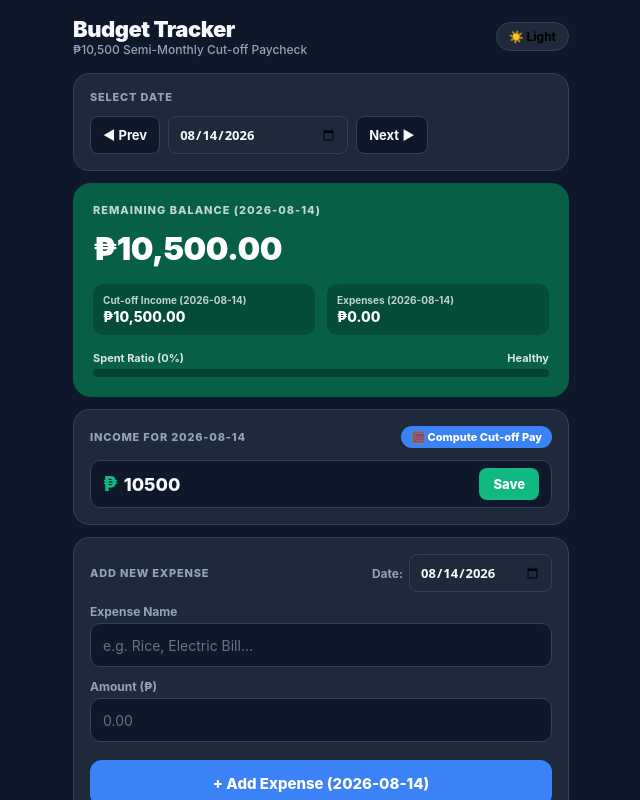
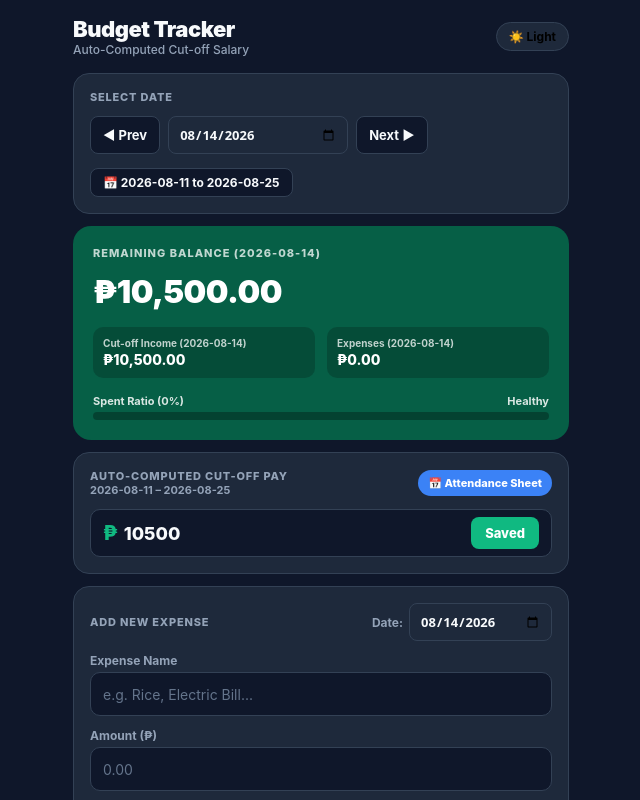
Before and after one commit to EnzoSoti/Buget-Tracking, a React (Vite) app in the folder frontend/: page / in a window 1280 px wide. Shown: the whole page, without its empty margins (319-959 px from the left). Built offline with nearby package versions, Linux system fonts and the light colour scheme; the HTML template or start-up script is replaced by a standard one.

Commit message:
Automated cut-off range detection per selected date and live salary recalculation when toggling attendance

```diff
--- a/frontend/src/App.jsx
+++ b/frontend/src/App.jsx
@@ -32,6 +32,46 @@ const getDayNameStr = (dateStr) => {
 const isSunday = (dateStr) => getDayNameStr(dateStr) === 'Sun';
 const isSaturday = (dateStr) => getDayNameStr(dateStr) === 'Sat';
 
+// Automatically calculate cut-off period start & end for any given date
+// Cut-off 1: 11th to 25th of same month
+// Cut-off 2: 26th of previous month to 10th of current month
+const getCutoffRangeForDate = (dateStr) => {
+  try {
+    const [y, m, d] = dateStr.split('-').map(Number);
+    if (d >= 11 && d <= 25) {
+      const startM = String(m).padStart(2, '0');
+      return {
+        start: `${y}-${startM}-11`,
+        end: `${y}-${startM}-25`,
+        label: `Paycheck Cut-off: ${y}-${startM}-11 to ${y}-${startM}-25`
+      };
+    } else if (d >= 26) {
+      const curDate = new Date(y, m - 1, 26);
+      const nextDate = new Date(y, m, 10);
+      const startStr = getTodayString(curDate);
+      const endStr = getTodayString(nextDate);
+      return {
+        start: startStr,
+        end: endStr,
+        label: `Paycheck Cut-off: ${startStr} to ${endStr}`
+      };
+    } else {
+      // d <= 10
+      const prevDate = new Date(y, m - 2, 26);
+      const curDate = new Date(y, m - 1, 10);
+      const startStr = getTodayString(prevDate);
+      const endStr = getTodayString(curDate);
+      return {
+        start: startStr,
+        end: endStr,
+        label: `Paycheck Cut-off: ${startStr} to ${endStr}`
+      };
+    }
+  } catch (e) {
+    return { start: dateStr, end: dateStr, label: `Cut-off: ${dateStr}` };
+  }
+};
+
 // Generate array of date strings between start and end date (inclusive)
 const getDateRangeArray = (startStr, endStr) => {
   const dates = [];
@@ -63,13 +103,10 @@ export default function App() {
   // Date Selection State
   const [selectedDate, setSelectedDate] = useState(getTodayString());
   const [expenseDate, setExpenseDate] = useState(getTodayString());
-  const [salaryInputVal, setSalaryInputVal] = useState('10500.00');
 
   // Cut-off Calculator State
   const [showCalculator, setShowCalculator] = useState(false);
   const [cutoffBasePay, setCutoffBasePay] = useState('10500'); // ₱10,500 per cut-off
-  const [cutoffStart, setCutoffStart] = useState('2026-07-26');
-  const [cutoffEnd, setCutoffEnd] = useState('2026-08-10');
 
   // Map of Date -> Attendance Status ('FULL', 'SAT_FULL', 'HALF', 'ABSENT', 'REST_DAY')
   const [attendanceMap, setAttendanceMap] = useState({});
@@ -87,6 +124,37 @@ export default function App() {
   const [editAmount, setEditAmount] = useState('');
   const [editDate, setEditDate] = useState(getTodayString());
 
+  // Detect cut-off range for selectedDate
+  const currentCutoff = getCutoffRangeForDate(selectedDate);
+  const rangeDates = getDateRangeArray(currentCutoff.start, currentCutoff.end);
+  const baseCutoffPay = parseFloat(cutoffBasePay) || 10500;
+
+  // Resolve status for a date (Saturdays = 1.0x Full pay, Sundays = 0x Rest day)
+  const getResolvedStatus = (dateStr) => {
+    if (attendanceMap[dateStr]) return attendanceMap[dateStr];
+    if (isSunday(dateStr)) return 'REST_DAY';
+    if (isSaturday(dateStr)) return 'SAT_FULL';
+    return 'FULL';
+  };
+
+  // Calculate cut-off pay for current cut-off range
+  let totalScheduledDays = 0;
+  let totalAttendedDays = 0;
+
+  rangeDates.forEach(d => {
+    const status = getResolvedStatus(d);
+    if (!isSunday(d)) totalScheduledDays += 1.0;
+    if (status === 'FULL' || status === 'SAT_FULL') totalAttendedDays += 1.0;
+    else if (status === 'HALF') totalAttendedDays += 0.5;
+    else if (status === 'ABSENT' || status === 'REST_DAY') totalAttendedDays += 0;
+  });
+
+  const dailyCutoffRate = totalScheduledDays > 0 ? baseCutoffPay / totalScheduledDays : 0;
+  const calculatedCutoffSalary = Math.round(totalAttendedDays * dailyCutoffRate * 100) / 100;
+
+  // Current active date's salary (auto-computed from current cut-off unless custom overridden)
+  const currentDateSalary = dailySalaries[selectedDate] ?? calculatedCutoffSalary;
+
   // Load Saved Data
   useEffect(() => {
     try {
@@ -95,8 +163,6 @@ export default function App() {
         const parsed = JSON.parse(saved);
         if (parsed.dailySalaries && typeof parsed.dailySalaries === 'object') {
           setDailySalaries(parsed.dailySalaries);
-        } else if (typeof parsed.salary === 'number') {
-          setDailySalaries({ [getTodayString()]: parsed.salary });
         }
         if (Array.isArray(parsed.expenses)) {
           setExpenses(parsed.expenses);
@@ -108,23 +174,13 @@ export default function App() {
           setAttendanceMap(parsed.attendanceMap);
         }
         if (parsed.cutoffBasePay) setCutoffBasePay(parsed.cutoffBasePay);
-        if (parsed.cutoffStart) setCutoffStart(parsed.cutoffStart);
-        if (parsed.cutoffEnd) setCutoffEnd(parsed.cutoffEnd);
-      } else {
-        setDailySalaries({ [getTodayString()]: 10500.00 });
       }
     } catch (e) {
       console.error(e);
     }
   }, []);
 
-  // Update Salary Input when Selected Date Changes
-  useEffect(() => {
-    const currentInc = dailySalaries[selectedDate] ?? (selectedDate === getTodayString() ? 10500.00 : 0);
-    setSalaryInputVal(currentInc > 0 ? currentInc.toString() : '');
-  }, [selectedDate, dailySalaries]);
-
-  // Save Data
+  // Save Data helper
   const saveData = (newDailySalaries, newExpenses, newIsDark, newAttMap = attendanceMap, extra = {}) => {
     try {
       localStorage.setItem('rn_daily_budget_data', JSON.stringify({
@@ -133,8 +189,6 @@ export default function App() {
         isDark: newIsDark,
         attendanceMap: newAttMap,
         cutoffBasePay,
-        cutoffStart,
-        cutoffEnd,
         ...extra
       }));
     } catch (e) {
@@ -162,9 +216,9 @@ export default function App() {
     setExpenseDate(newStr);
   };
 
-  // Save Income for Currently Selected Date
-  const handleUpdateSalary = () => {
-    const val = parseFloat(salaryInputVal);
+  // Save Manual Income for Currently Selected Date
+  const handleUpdateSalary = (valStr) => {
+    const val = parseFloat(valStr);
     const validVal = (!isNaN(val) && val >= 0) ? val : 0;
 
     const updatedSalaries = {
@@ -268,37 +322,6 @@ export default function App() {
     saveData(dailySalaries, expenses, next);
   };
 
-  // --- CUT-OFF SALARY CALCULATION LOGIC ---
-  const rangeDates = getDateRangeArray(cutoffStart, cutoffEnd);
-  const baseCutoffPay = parseFloat(cutoffBasePay) || 10500;
-
-  // Resolve status for a date (Saturdays = 1.0x Full pay, Sundays = 0x Rest day)
-  const getResolvedStatus = (dateStr) => {
-    if (attendanceMap[dateStr]) return attendanceMap[dateStr];
-    if (isSunday(dateStr)) return 'REST_DAY';
-    if (isSaturday(dateStr)) return 'SAT_FULL';
-    return 'FULL';
-  };
-
-  // Total scheduled work days in this cut-off period
-  let totalScheduledDays = 0;
-  let totalAttendedDays = 0;
-
-  rangeDates.forEach(d => {
-    const status = getResolvedStatus(d);
-    // Scheduled work days count (all non-Sundays)
-    if (!isSunday(d)) totalScheduledDays += 1.0;
-
-    // Attended days count
-    if (status === 'FULL' || status === 'SAT_FULL') totalAttendedDays += 1.0;
-    else if (status === 'HALF') totalAttendedDays += 0.5;
-    else if (status === 'ABSENT' || status === 'REST_DAY') totalAttendedDays += 0;
-  });
-
-  // Daily rate for this specific cut-off period
-  const dailyCutoffRate = totalScheduledDays > 0 ? baseCutoffPay / totalScheduledDays : 0;
-  const calculatedCutoffSalary = Math.round(totalAttendedDays * dailyCutoffRate * 100) / 100;
-
   // Cycle Attendance status when tapping a date row
   const toggleAttendanceStatus = (dateStr) => {
     const current = getResolvedStatus(dateStr);
@@ -310,24 +333,32 @@ export default function App() {
     else if (current === 'REST_DAY') nextStatus = 'FULL';
 
     const newAttMap = { ...attendanceMap, [dateStr]: nextStatus };
+
+    // Automatically recalculate pay for this cut-off range and update dailySalaries
+    const range = getDateRangeArray(currentCutoff.start, currentCutoff.end);
+    let schedDays = 0;
+    let attDays = 0;
+    range.forEach(d => {
+      const st = newAttMap[d] || (isSunday(d) ? 'REST_DAY' : isSaturday(d) ? 'SAT_FULL' : 'FULL');
+      if (!isSunday(d)) schedDays += 1.0;
+      if (st === 'FULL' || st === 'SAT_FULL') attDays += 1.0;
+      else if (st === 'HALF') attDays += 0.5;
+    });
+
+    const newCalcSalary = Math.round((schedDays > 0 ? (baseCutoffPay / schedDays) * attDays : 0) * 100) / 100;
+
+    // Clear manual overrides for dates in this cut-off so they auto-update live
+    const newDailySalaries = { ...dailySalaries };
+    range.forEach(d => {
+      delete newDailySalaries[d];
+    });
+
     setAttendanceMap(newAttMap);
-    saveData(dailySalaries, expenses, isDark, newAttMap);
+    setDailySalaries(newDailySalaries);
+    saveData(newDailySalaries, expenses, isDark, newAttMap);
   };
 
-  // Apply Calculated Cutoff Salary to Current Selected Date
-  const applyCalculatedSalaryToCurrentDate = () => {
-    const updatedSalaries = {
-      ...dailySalaries,
-      [selectedDate]: calculatedCutoffSalary
-    };
-    setDailySalaries(updatedSalaries);
-    setSalaryInputVal(calculatedCutoffSalary.toString());
-    saveData(updatedSalaries, expenses, isDark);
-    setShowCalculator(false);
-  };
-
-  // Current Selected Date's Income & Expenses
-  const currentDateSalary = dailySalaries[selectedDate] ?? (selectedDate === getTodayString() ? 10500.00 : 0);
+  // Current Selected Date's Expenses
   const dateExpenses = expenses.filter(exp => exp.date === selectedDate);
   const totalDateExpenses = dateExpenses.reduce((sum, item) => sum + item.amount, 0);
 
@@ -379,7 +410,7 @@ export default function App() {
         <View style={styles.topHeader}>
           <View>
             <Text style={[styles.mainTitle, theme.text]}>Budget Tracker</Text>
-            <Text style={[styles.mainSubtitle, theme.subtext]}>₱10,500 Semi-Monthly Cut-off Paycheck</Text>
+            <Text style={[styles.mainSubtitle, theme.subtext]}>Auto-Computed Cut-off Salary</Text>
           </View>
           <TouchableOpacity style={[styles.themePill, theme.card]} onPress={toggleTheme}>
             <Text style={styles.themeEmoji}>{isDark ? '☀️ Light' : '🌙 Dark'}</Text>
@@ -409,6 +440,13 @@ export default function App() {
             <TouchableOpacity style={[styles.dateNavBtn, theme.btnBg]} onPress={() => changeDateByDays(1)}>
               <Text style={[styles.dateNavBtnText, theme.text]}>Next ▶</Text>
             </TouchableOpacity>
+          </View>
+
+          {/* Automatic Detected Cut-off Period Pill */}
+          <View style={[styles.cutoffDetectedPill, theme.btnBg]}>
+            <Text style={[styles.cutoffDetectedText, theme.text]}>
+              📅 {currentCutoff.start} to {currentCutoff.end}
+            </Text>
           </View>
 
           {selectedDate !== getTodayString() && (
@@ -459,12 +497,18 @@ export default function App() {
           </View>
         </View>
 
-        {/* Salary Input Card with Auto Calculator Trigger */}
+        {/* Auto-Computed Income Card */}
         <View style={[styles.simpleCard, theme.card]}>
           <View style={styles.salaryHeaderFlex}>
-            <Text style={[styles.sectionLabel, theme.subtext]}>INCOME FOR {selectedDate}</Text>
+            <View>
+              <Text style={[styles.sectionLabel, theme.subtext]}>AUTO-COMPUTED CUT-OFF PAY</Text>
+              <Text style={[{ fontSize: 11, fontWeight: '700' }, theme.subtext]}>
+                {currentCutoff.start} – {currentCutoff.end}
+              </Text>
+            </View>
+
             <TouchableOpacity style={styles.calcTriggerBtn} onPress={() => setShowCalculator(true)}>
-              <Text style={styles.calcTriggerBtnText}>🧮 Compute Cut-off Pay</Text>
+              <Text style={styles.calcTriggerBtnText}>📅 Attendance Sheet</Text>
             </TouchableOpacity>
           </View>
 
@@ -472,14 +516,14 @@ export default function App() {
             <Text style={styles.pesoSymbol}>₱</Text>
             <TextInput
               style={[styles.salaryTextInput, theme.text]}
-              value={salaryInputVal}
-              onChangeText={setSalaryInputVal}
+              value={currentDateSalary.toString()}
+              onChangeText={(txt) => handleUpdateSalary(txt)}
               keyboardType="numeric"
               placeholder="10500.00"
               placeholderTextColor={isDark ? "#64748b" : "#94a3b8"}
             />
-            <TouchableOpacity style={styles.actionSaveBtn} onPress={handleUpdateSalary}>
-              <Text style={styles.actionSaveText}>Save</Text>
+            <TouchableOpacity style={styles.actionSaveBtn} onPress={() => handleUpdateSalary(currentDateSalary.toString())}>
+              <Text style={styles.actionSaveText}>Saved</Text>
             </TouchableOpacity>
           </View>
         </View>
@@ -570,16 +614,16 @@ export default function App() {
           </View>
         </View>
 
-        <Text style={[styles.pageFooterText, theme.subtext]}>Salary Budget Tracker &bull; ₱10,500 Cut-off Manager</Text>
+        <Text style={[styles.pageFooterText, theme.subtext]}>Salary Budget Tracker &bull; Instant Auto-Cutoff Payroll</Text>
 
       </ScrollView>
 
-      {/* Paycheck Cut-Off Salary Auto-Calculator Modal */}
+      {/* Paycheck Cut-Off Attendance Modal */}
       <Modal visible={showCalculator} transparent animationType="slide">
         <View style={styles.modalOverlay}>
           <View style={[styles.modalBox, theme.card, { maxHeight: '90%' }]}>
             <View style={styles.modalTopRow}>
-              <Text style={[styles.modalHeading, theme.text]}>🧮 Cut-off Salary Calculator</Text>
+              <Text style={[styles.modalHeading, theme.text]}>📅 Cut-off Attendance Sheet</Text>
               <TouchableOpacity onPress={() => setShowCalculator(false)}>
                 <Text style={[styles.modalCloseX, theme.subtext]}>✕</Text>
               </TouchableOpacity>
@@ -589,47 +633,27 @@ export default function App() {
               {/* Schedule Info Banner */}
               <View style={[styles.scheduleBanner, theme.btnBg]}>
                 <Text style={[styles.scheduleBannerText, theme.text]}>
-                  💵 Monthly Net: ₱21,000.00 &bull; Cut-off Net: ₱10,500.00{"\n"}
-                  📅 Saturdays = Halfday (Full Pay 1.0x) | Sundays = Rest Day (No work 0x)
+                  💵 Cut-off Period: {currentCutoff.start} to {currentCutoff.end}{"\n"}
+                  📅 Saturdays = Halfday (Full Pay 1.0x) | Sundays = Rest Day (0x)
                 </Text>
               </View>
 
-              {/* Cut-off Pay Input */}
+              {/* Cut-off Base Pay Input */}
               <View style={styles.formFieldGroup}>
                 <Text style={[styles.fieldTitle, theme.subtext]}>Base Cut-off Salary (₱)</Text>
                 <TextInput
                   style={[styles.textInputFull, theme.btnBg, theme.text]}
                   value={cutoffBasePay}
-                  onChangeText={setCutoffBasePay}
+                  onChangeText={(val) => {
+                    setCutoffBasePay(val);
+                    saveData(dailySalaries, expenses, isDark, attendanceMap, { cutoffBasePay: val });
+                  }}
                   keyboardType="numeric"
                   placeholder="10500"
                 />
               </View>
 
-              {/* Cut-off Date Range */}
-              <Text style={[styles.fieldTitle, theme.subtext]}>Cut-off Date Range</Text>
-              <View style={styles.twoColumnGrid}>
-                <View style={styles.gridColumn}>
-                  <Text style={[styles.fieldTitle, theme.subtext]}>Start Date</Text>
-                  <input
-                    type="date"
-                    style={compactDateInputStyle}
-                    value={cutoffStart}
-                    onChange={(e) => setCutoffStart(e.target.value)}
-                  />
-                </View>
-                <View style={styles.gridColumn}>
-                  <Text style={[styles.fieldTitle, theme.subtext]}>End Date</Text>
-                  <input
-                    type="date"
-                    style={compactDateInputStyle}
-                    value={cutoffEnd}
-                    onChange={(e) => setCutoffEnd(e.target.value)}
-                  />
-                </View>
-              </View>
-
-              {/* Calculated Daily Rate Info */}
+              {/* Daily Rate Info */}
               <View style={[styles.infoBox, theme.btnBg]}>
                 <Text style={[styles.infoBoxLabel, theme.subtext]}>Cut-off Daily Rate: </Text>
                 <Text style={[styles.infoBoxVal, theme.text]}>
@@ -639,21 +663,27 @@ export default function App() {
 
               {/* Attendance Table */}
               <Text style={[styles.fieldTitle, theme.subtext]}>
-                Daily Cut-off Attendance (Tap row to edit attendance)
+                Daily Attendance (Tap any row to toggle Full/Halfday/Absent)
               </Text>
 
               <View style={styles.attList}>
                 {rangeDates.map(dateStr => {
                   const status = getResolvedStatus(dateStr);
                   const dayName = getDayNameStr(dateStr);
+                  const isSelectedDateRow = dateStr === selectedDate;
+
                   return (
                     <TouchableOpacity
                       key={dateStr}
-                      style={[styles.attRow, theme.btnBg]}
+                      style={[
+                        styles.attRow,
+                        theme.btnBg,
+                        isSelectedDateRow && styles.attRowSelected
+                      ]}
                       onPress={() => toggleAttendanceStatus(dateStr)}
                     >
                       <Text style={[styles.attDateText, theme.text]}>
-                        📅 {dateStr} ({dayName})
+                        {isSelectedDateRow ? '👉 ' : ''}📅 {dateStr} ({dayName})
                       </Text>
 
                       <View style={[
@@ -675,14 +705,14 @@ export default function App() {
 
               {/* Calculated Net Result */}
               <View style={styles.calcSummaryBox}>
-                <Text style={styles.calcSummaryLabel}>NET CUT-OFF PAY</Text>
+                <Text style={styles.calcSummaryLabel}>NET COMPUTE SALARY FOR THIS CUT-OFF</Text>
                 <Text style={styles.calcSummaryVal}>{formatPeso(calculatedCutoffSalary)}</Text>
                 <Text style={styles.calcSummarySub}>Attended: {totalAttendedDays} of {totalScheduledDays} Work Days</Text>
               </View>
 
-              <TouchableOpacity style={styles.addExpenseBtn} onPress={applyCalculatedSalaryToCurrentDate}>
+              <TouchableOpacity style={styles.addExpenseBtn} onPress={() => setShowCalculator(false)}>
                 <Text style={styles.addExpenseBtnText}>
-                  ✓ Apply {formatPeso(calculatedCutoffSalary)} to {selectedDate}
+                  ✓ Done ({formatPeso(calculatedCutoffSalary)} Active)
                 </Text>
               </TouchableOpacity>
             </ScrollView>
@@ -787,6 +817,18 @@ const styles = StyleSheet.create({
     fontWeight: '800',
     letterSpacing: 0.8,
   },
+  cutoffDetectedPill: {
+    paddingHorizontal: 12,
+    paddingVertical: 6,
+    borderRadius: 8,
+    borderWidth: 1,
+    alignSelf: 'flex-start',
+    marginTop: 2,
+  },
+  cutoffDetectedText: {
+    fontSize: 12,
+    fontWeight: '700',
+  },
   salaryHeaderFlex: {
     flexDirection: 'row',
     justifyContent: 'space-between',
@@ -797,7 +839,7 @@ const styles = StyleSheet.create({
   calcTriggerBtn: {
     backgroundColor: '#3b82f6',
     paddingHorizontal: 10,
-    paddingVertical: 4,
+    paddingVertical: 6,
     borderRadius: 14,
   },
   calcTriggerBtnText: {
@@ -1030,7 +1072,7 @@ const styles = StyleSheet.create({
   },
   attList: {
     gap: 6,
-    maxHeight: 220,
+    maxHeight: 240,
     overflowY: 'auto',
   },
   attRow: {
@@ -1042,6 +1084,10 @@ const styles = StyleSheet.create({
     borderWidth: 1,
     gap: 8,
     flexWrap: 'wrap',
+  },
+  attRowSelected: {
+    borderColor: '#3b82f6',
+    borderWidth: 2,
   },
   attDateText: {
     fontSize: 13,
```
Also changed, not shown: 3 other files (tests, documents, lock files or other folders).
